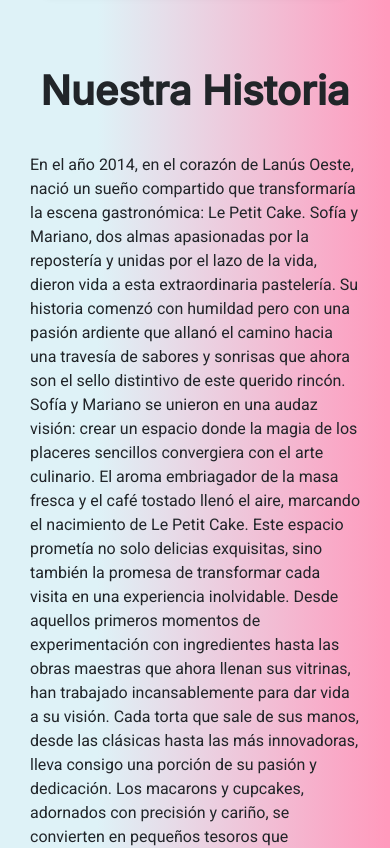
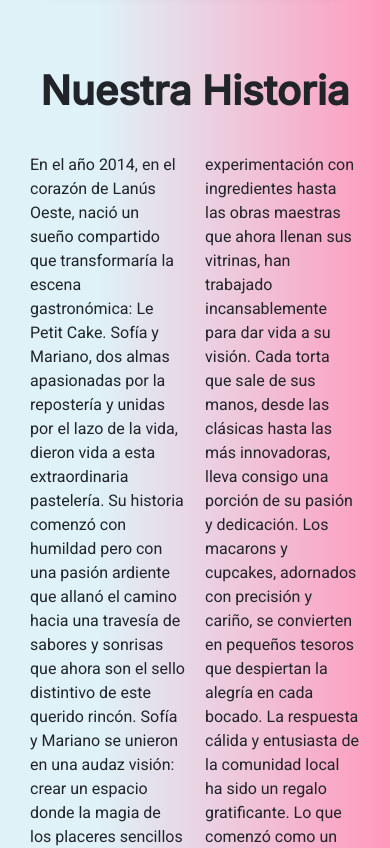
Before and after one commit to SebaFagalde/Le-Petit-Project, a website: page index.html in a window 390 px wide. Shown: the part 2522-3370 px from the top of the page. Drawn offline with nearby package versions, Linux system fonts and the light colour scheme.

Commit message:
cambio columnas

```diff
--- a/css/estilos.css
+++ b/css/estilos.css
@@ -451,6 +451,8 @@
 .parrafo-historia {
   font-family: "Roboto", sans-serif;
   padding: 30px;
+  column-count: 2;
+  column-gap: 20px;
 }
 
 #TORTAS, #CUPCAKES, #CAFES, #MACARONS, section {
@@ -599,6 +601,8 @@
   }
   .parrafo-historia {
     margin-bottom: 25px;
+    column-count: 2;
+    column-width: 100px;
   }
   .container--contacto {
     max-width: 70%;
```
Also changed, not shown: 1 other file.
